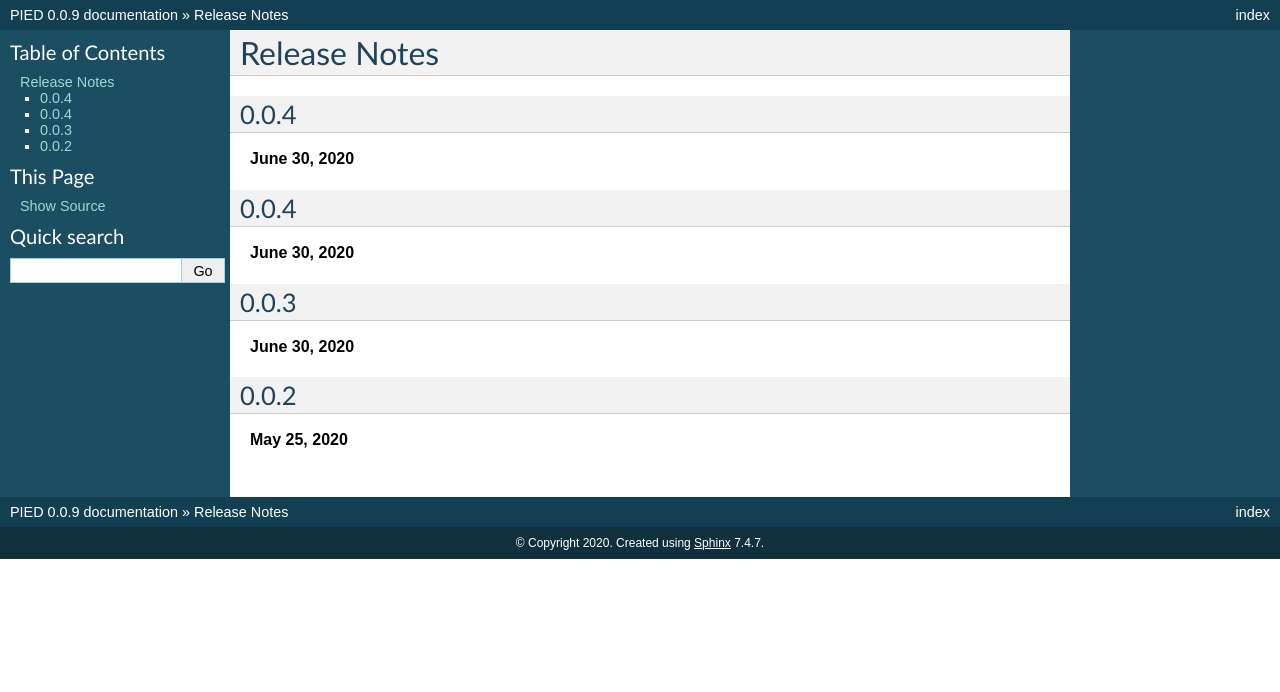
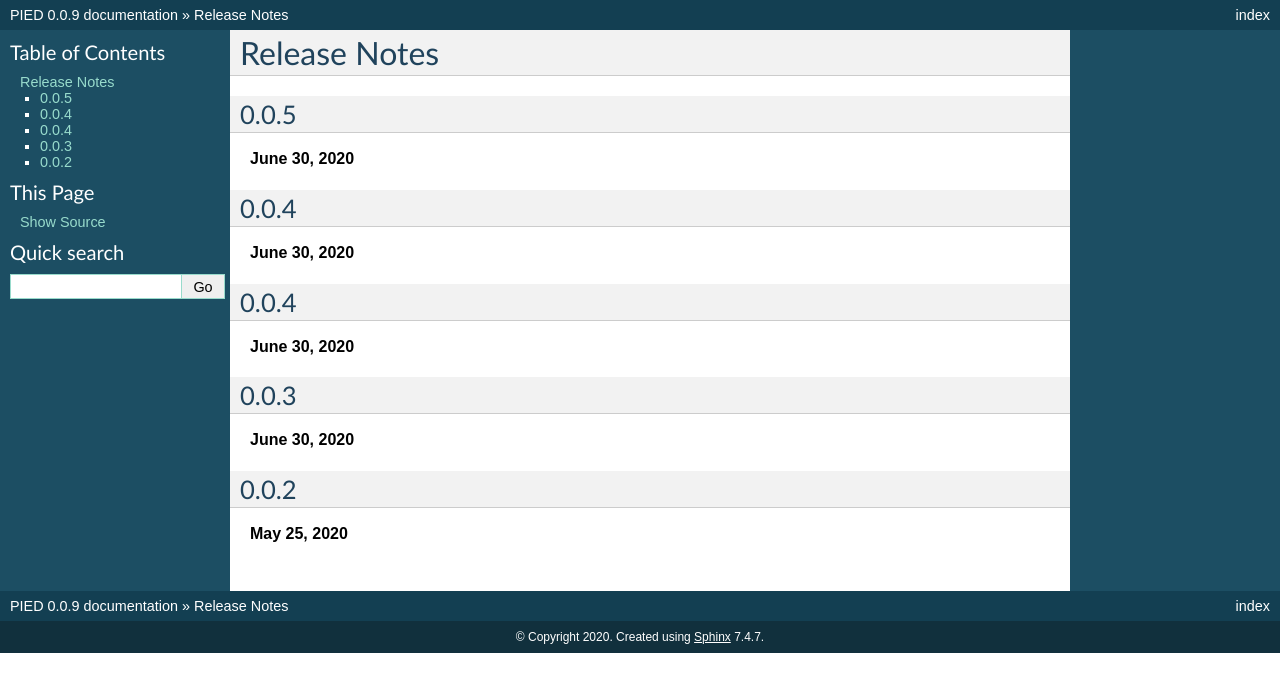
Before and after one commit to isaacovercast/PIED, a Sphinx documentation site: the page built from docs/releasenotes.rst, in a window 1280 px wide. Shown: the top 692 px of the page. Built offline with Sphinx 7.4.7, drawn with Linux system fonts in a browser that asks for light colours; pages that are not in the unit, such as notebooks, are missing from menus.

Commit message:
"Updating PIED/__init__.py to version - 0.0.5

```diff
--- a/PIED/__init__.py
+++ b/PIED/__init__.py
@@ -1,7 +1,7 @@
 """
 PIED - Phylogeographic Temporal Analysis
 """
-__version__ = "0.0.4"
+__version__ = "0.0.5"
 __author__ = "Isaac Overcast"
 
 ## Possible values for __loglevel__: "DEBUG"  "INFO"  "WARN"  "ERROR"
--- a/docs/releasenotes.rst
+++ b/docs/releasenotes.rst
@@ -2,6 +2,10 @@
 
 Release Notes
 =============
+
+0.0.5
+-----
+**June 30, 2020**
 
 0.0.4
 -----
```
Also changed, not shown: 1 other file.
